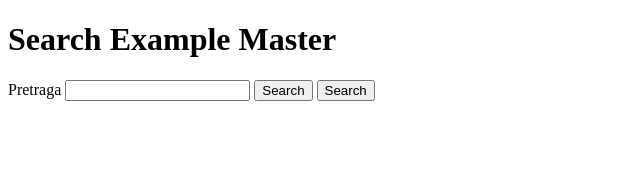
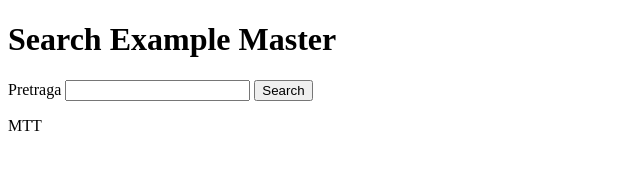
Before and after one commit to webbugt/algebra-git-vjezba-webpack, a website: page index.html in a window 1280 px wide. Shown: the whole page, without its empty margins (0-640 px from the left). Drawn offline with Linux system fonts and the light colour scheme; files whose address does not match are found by name.

Commit message:
dodan paragraph MTT

```diff
--- a/index.html
+++ b/index.html
@@ -12,7 +12,7 @@
 			<label for="search">Pretraga</label>
 			<input name="searchTerm" id="search" />
 			<button type="submit">Search</button>
-			<button type="submit">Search</button>
+			<p>MTT</p>
 		</form>
 		<div id="results"></div>
 	</body>
```
